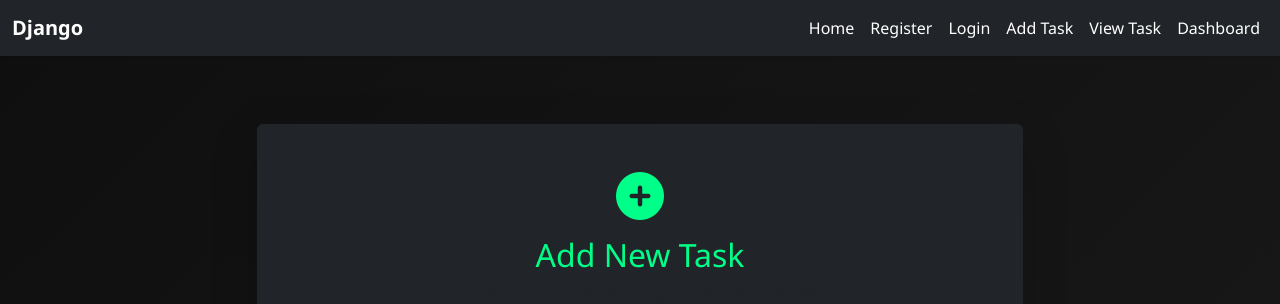
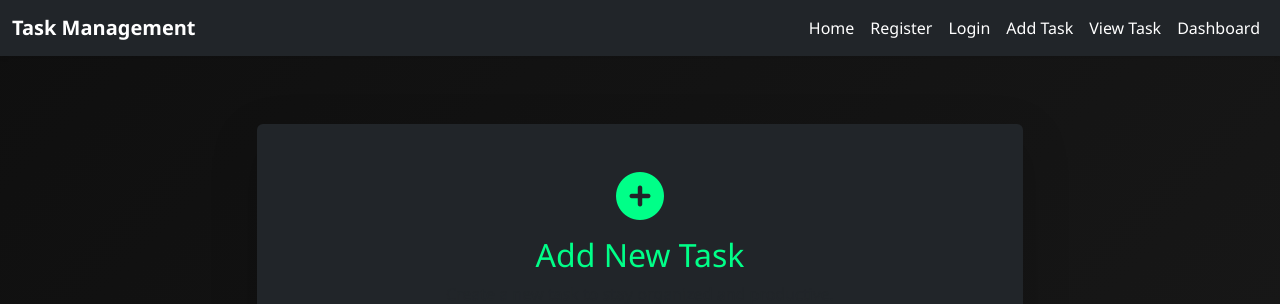
Before and after one commit to karan-wathore24/Task-Management-Django, a Django app: page /add_task/ in a window 1280 px wide. Shown: the top 304 px of the page. Run offline with Django 5.2, Linux system fonts and the light colour scheme; a user stored in the database is signed in.

Commit message:
navbar changes

```diff
--- a/todo_list/templates/nav.html
+++ b/todo_list/templates/nav.html
@@ -1,7 +1,7 @@
 <nav class="navbar navbar-expand-lg navbar-dark bg-dark">
   <div class="container-fluid">
 
-    <a class="navbar-brand text-white" href="/">Django</a>
+    <a class="navbar-brand text-white" href="/">Task Management </a>
 
     <div class="collapse navbar-collapse" id="navbarNavAltMarkup">
 
```
